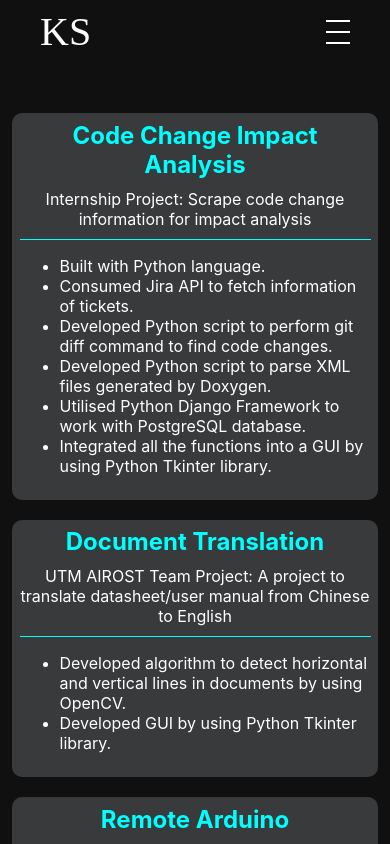
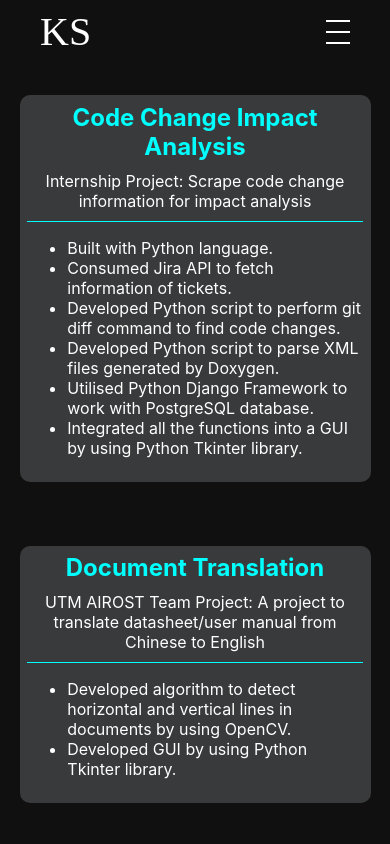
Before and after one commit to JayLooi/my-website, a React (Create React App) app: page /Projects in a window 390 px wide. Shown: the top 844 px of the page. Built offline with nearby package versions, Linux system fonts and the light colour scheme; a web font is replaced by a local one.

Commit message:
arranged projects list into column.

```diff
--- a/src/components/Projects.css
+++ b/src/components/Projects.css
@@ -1,25 +1,24 @@
 .Projects-main {
     background-color: inherit;
     display: flex;
+    flex-direction: column;
     width: 100%;
     height: 100%;
-    flex-wrap: wrap;
-    flex-direction: row;
+    align-items: center;
     justify-content: center;
     color: #ffffff;
-    padding-bottom: 200px;
-    padding-top: 50px;
 }
 
 .Projects-item-container {
     display: flex;
     flex-direction: column;
     align-items: center;
-    width: 30%;
-    margin: 20px;
+    width: 40%;
+    margin: 2em;
     padding: 2%;
     background: #393a3b;
     border-radius: 10px;
+    box-sizing: border-box;
 }
 
 .Projects-title {
@@ -37,15 +36,26 @@
     border-bottom: solid 1px cyan;
 }
 
+@media only screen and (max-width: 1400px) {
+    .Projects-item-container {
+        width: 45%;
+    }
+}
+
+@media only screen and (max-width: 1200px) {
+    .Projects-item-container {
+        width: 50%;
+    }
+}
+
+@media only screen and (max-width: 980px) {
+    .Projects-item-container {
+        width: 65%;
+    }
+}
+
 @media only screen and (max-width: 700px) {
-    .Projects-main {
-        flex-direction: column;
-        align-items: center;
-    }
-
     .Projects-item-container {
         width: 90%;
-        margin: 0;
-        margin-bottom: 20px;
     }
 }
```
